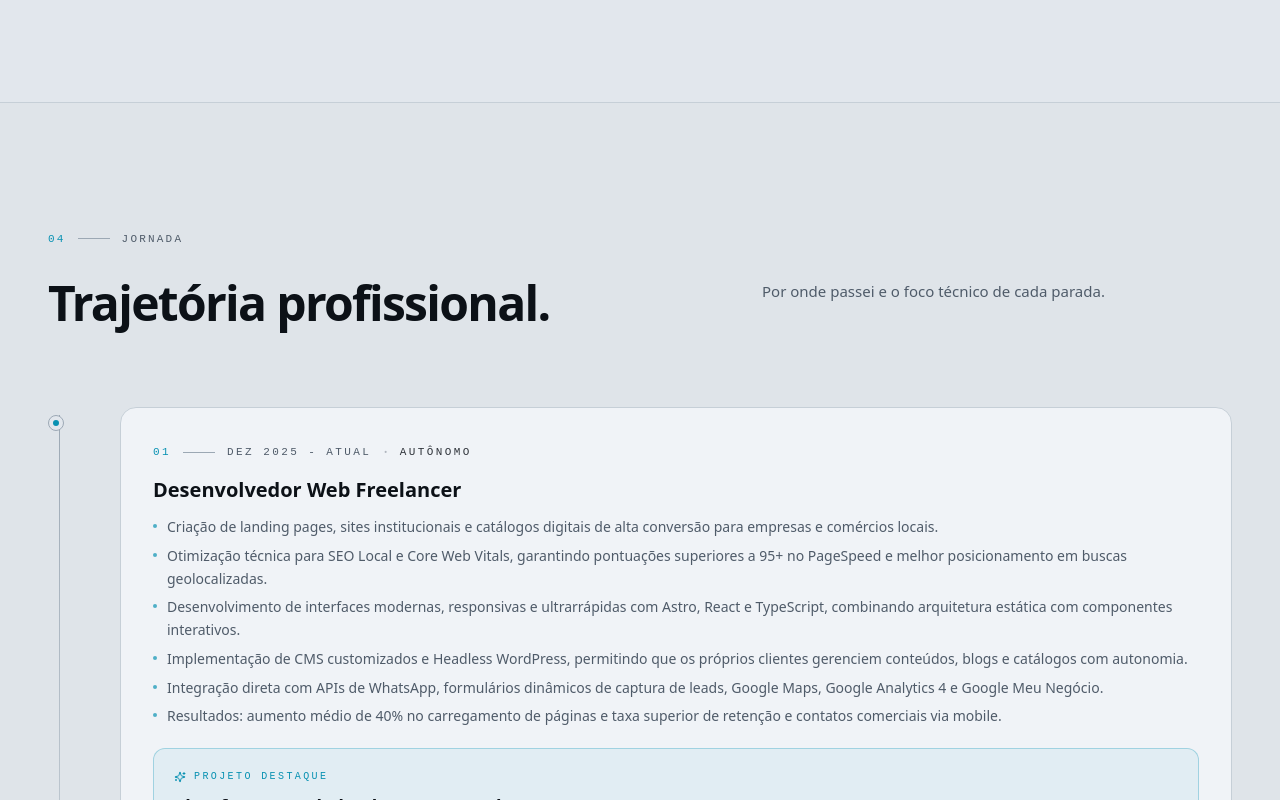
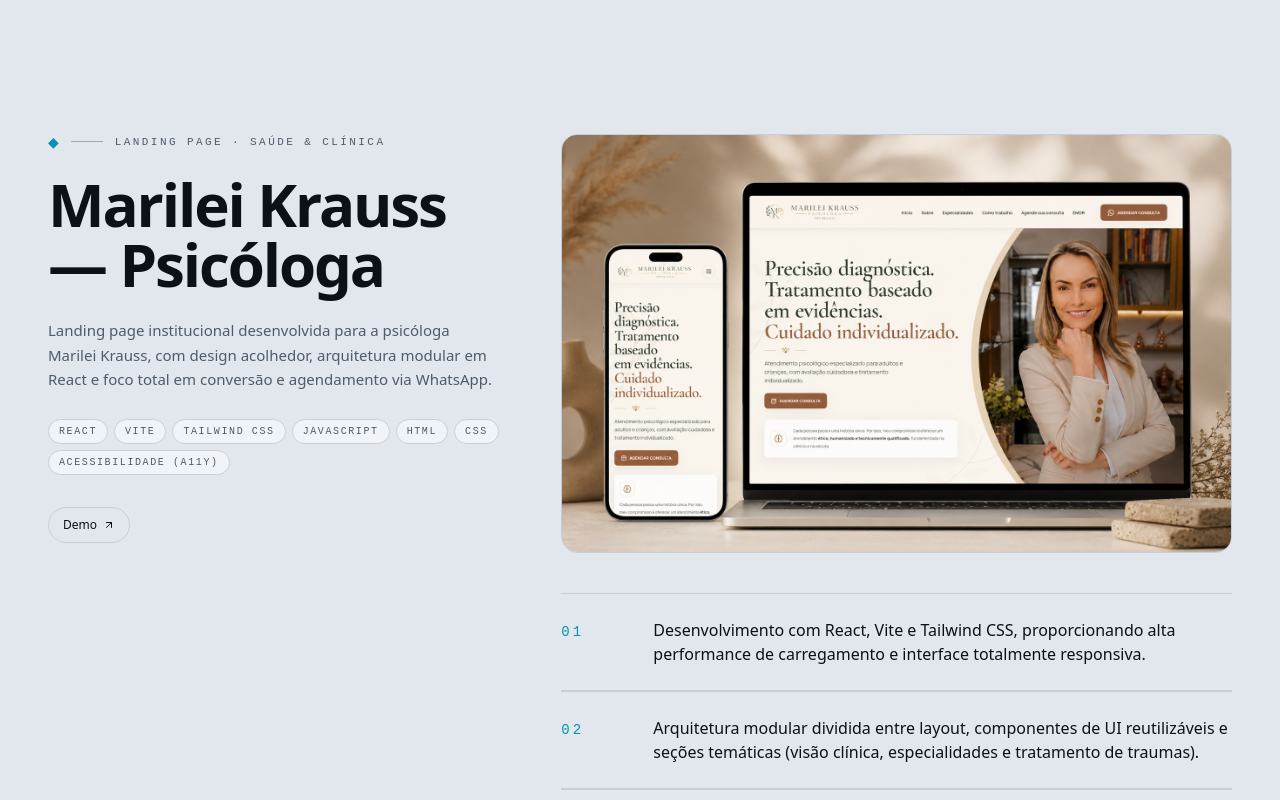
Before and after one commit to vdonoladev/my-site, a React (Vite) app: page / in a window 1280 px wide. Shown: the part 5400-6200 px from the top of the page. Built offline with nearby package versions, Linux system fonts and the light colour scheme.

Commit message:
add project

```diff
--- a/src/data/projects.ts
+++ b/src/data/projects.ts
@@ -109,4 +109,43 @@ export const projects: Project[] = [
       demo: 'https://netocell-vdonoladev.vercel.app/',
     },
   },
+  {
+    slug: 'marilei-krauss-psicologa',
+    kind: 'fullstack',
+    name: 'Marilei Krauss — Psicóloga',
+    type: { pt: 'Landing Page · Saúde & Clínica', en: 'Landing Page · Health & Clinic' },
+    description: {
+      pt: 'Landing page institucional desenvolvida para a psicóloga Marilei Krauss, com design acolhedor, arquitetura modular em React e foco total em conversão e agendamento via WhatsApp.',
+      en: 'Institutional landing page built for clinical psychologist Marilei Krauss, featuring a warm design, modular React architecture, and direct conversion funnel to WhatsApp scheduling.',
+    },
+    bullets: {
+      pt: [
+        'Desenvolvimento com React, Vite e Tailwind CSS, proporcionando alta performance de carregamento e interface totalmente responsiva.',
+        'Arquitetura modular dividida entre layout, componentes de UI reutilizáveis e seções temáticas (visão clínica, especialidades e tratamento de traumas).',
+        'Camada de conteúdo centralizada em JavaScript para fácil manutenção de textos e dados sem alterar a estrutura visual da aplicação.',
+        'Otimizações de acessibilidade nativa com Skip Links, contrastes validados, hierarquia semântica e suporte a navegação por teclado.',
+        'Funil de conversão estratégica direcionando para agendamento direto pelo WhatsApp através de CTAs contextuais e dinâmicos.',
+      ],
+      en: [
+        'Built with React, Vite, and Tailwind CSS, delivering blazing-fast loading speeds and a fully responsive layout across all viewports.',
+        'Modular architecture separated into layouts, reusable UI components, and dedicated sections (clinical approach, specialties, trauma therapy).',
+        'Centralized JavaScript content layer enabling seamless text and data updates without touching component layout logic.',
+        'Built-in accessibility standards featuring Skip Links, verified color contrasts, semantic hierarchy, and full keyboard navigation support.',
+        'Strategic conversion funnel designed to drive appointment bookings directly to WhatsApp via contextual, dynamic CTAs.',
+      ],
+    },
+    stack: ['React', 'Vite', 'Tailwind CSS', 'JavaScript', 'HTML', 'CSS', 'Acessibilidade (a11y)'],
+    images: [
+            {
+        src: '/projects/MarileiKrauss/01.png',
+        alt: {
+          pt: 'Marilei Krauss - mockup do projeto desktop e mobile',
+          en: 'Marilei Krauss - desktop and mobile project mockup',
+        },
+      },
+    ],
+    links: {
+      demo: 'https://sitepsicologa-vdonoladev.vercel.app/',
+    },
+  },
 ];
```
Also changed, not shown: public/projects/MarileiKrauss/01.png (added).
